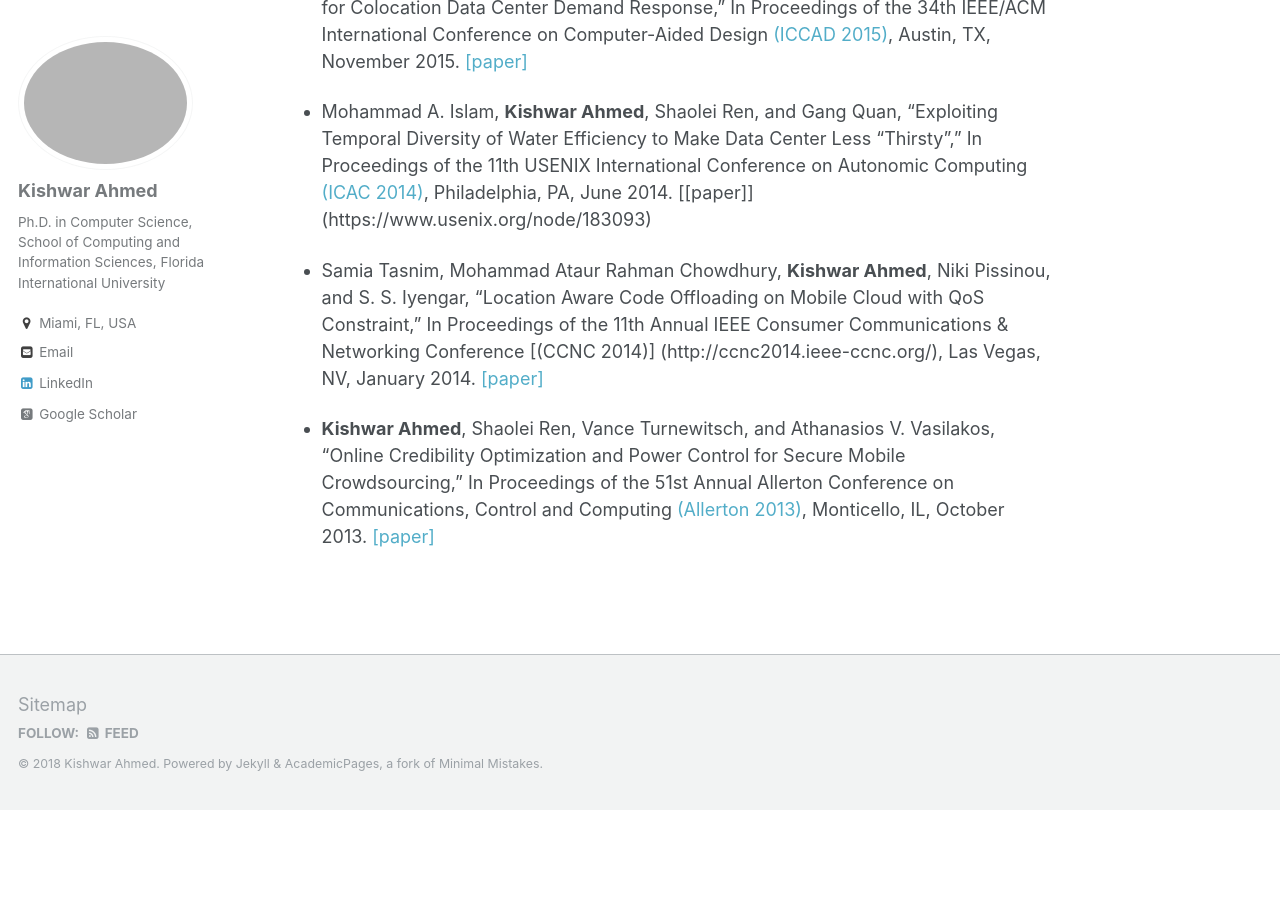
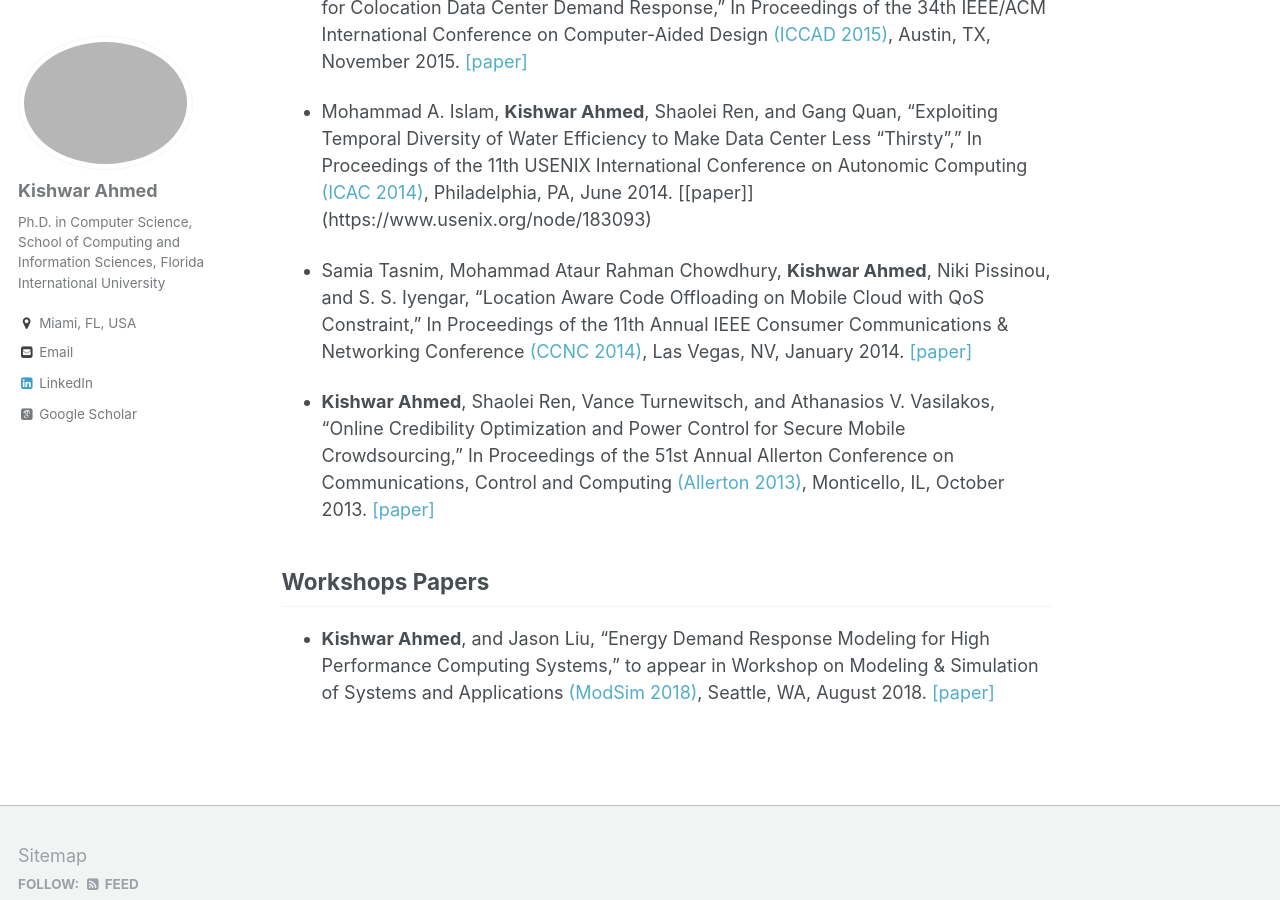
Before and after one commit to kishwarbd/kishwarbd.github.io, a Jekyll site: the page built from _pages/publications.md, in a window 1280 px wide and 900 px high, scrolled down 1084 px. Built offline with Jekyll 4.4.1, drawn with Linux system fonts in a browser that asks for light colours; some web fonts are replaced; before the commit the page ends 1894 px from its top, so only the background shows below that; some of the changed text lies outside the part shown.

Commit message:
added modsim paper.

```diff
--- a/_pages/publications.md
+++ b/_pages/publications.md
@@ -4,7 +4,7 @@ permalink: /publications/
 author_profile: true
 ---
 
-## Conferences
+## Conference Papers
 
 * **Kishwar Ahmed**, Jesse Bull, and Jason Liu, “Contract-Based Demand Response Model for HPC Systems,” Submitted for publication.
 
@@ -22,6 +22,9 @@ author_profile: true
 
 * Mohammad A. Islam, **Kishwar Ahmed**, Shaolei Ren, and Gang Quan, “Exploiting Temporal Diversity of Water Efficiency to Make Data Center Less “Thirsty”,” In Proceedings of the 11th USENIX International Conference on Autonomic Computing [(ICAC 2014)](https://www.usenix.org/conference/icac14), Philadelphia, PA, June 2014. [[paper]] (https://www.usenix.org/node/183093)
 
-* Samia Tasnim, Mohammad Ataur Rahman Chowdhury, **Kishwar Ahmed**, Niki Pissinou, and S. S. Iyengar, “Location Aware Code Offloading on Mobile Cloud with QoS Constraint,” In Proceedings of the 11th Annual IEEE Consumer Communications & Networking Conference [(CCNC 2014)] (http://ccnc2014.ieee-ccnc.org/), Las Vegas, NV, January 2014. [[paper]](https://ieeexplore.ieee.org/document/6866551/)
+* Samia Tasnim, Mohammad Ataur Rahman Chowdhury, **Kishwar Ahmed**, Niki Pissinou, and S. S. Iyengar, “Location Aware Code Offloading on Mobile Cloud with QoS Constraint,” In Proceedings of the 11th Annual IEEE Consumer Communications & Networking Conference [(CCNC 2014)](http://ccnc2014.ieee-ccnc.org/), Las Vegas, NV, January 2014. [[paper]](https://ieeexplore.ieee.org/document/6866551/)
 
 * **Kishwar Ahmed**, Shaolei Ren, Vance Turnewitsch, and Athanasios V. Vasilakos, “Online Credibility Optimization and Power Control for Secure Mobile Crowdsourcing,” In Proceedings of the 51st Annual Allerton Conference on Communications, Control and Computing [(Allerton 2013)](http://allerton.csl.illinois.edu/), Monticello, IL, October 2013. [[paper]](https://ieeexplore.ieee.org/document/6736705/)
+
+## Workshops Papers
+* **Kishwar Ahmed**, and Jason Liu, “Energy Demand Response Modeling for High Performance Computing Systems,” to appear in Workshop on Modeling & Simulation of Systems and Applications [(ModSim 2018)](https://www.bnl.gov/modsim2018/), Seattle, WA, August 2018. [[paper]](https://kishwarbd.github.io/files/paper-modsim18.pdf)
```
Also changed, not shown: 3 other files.
